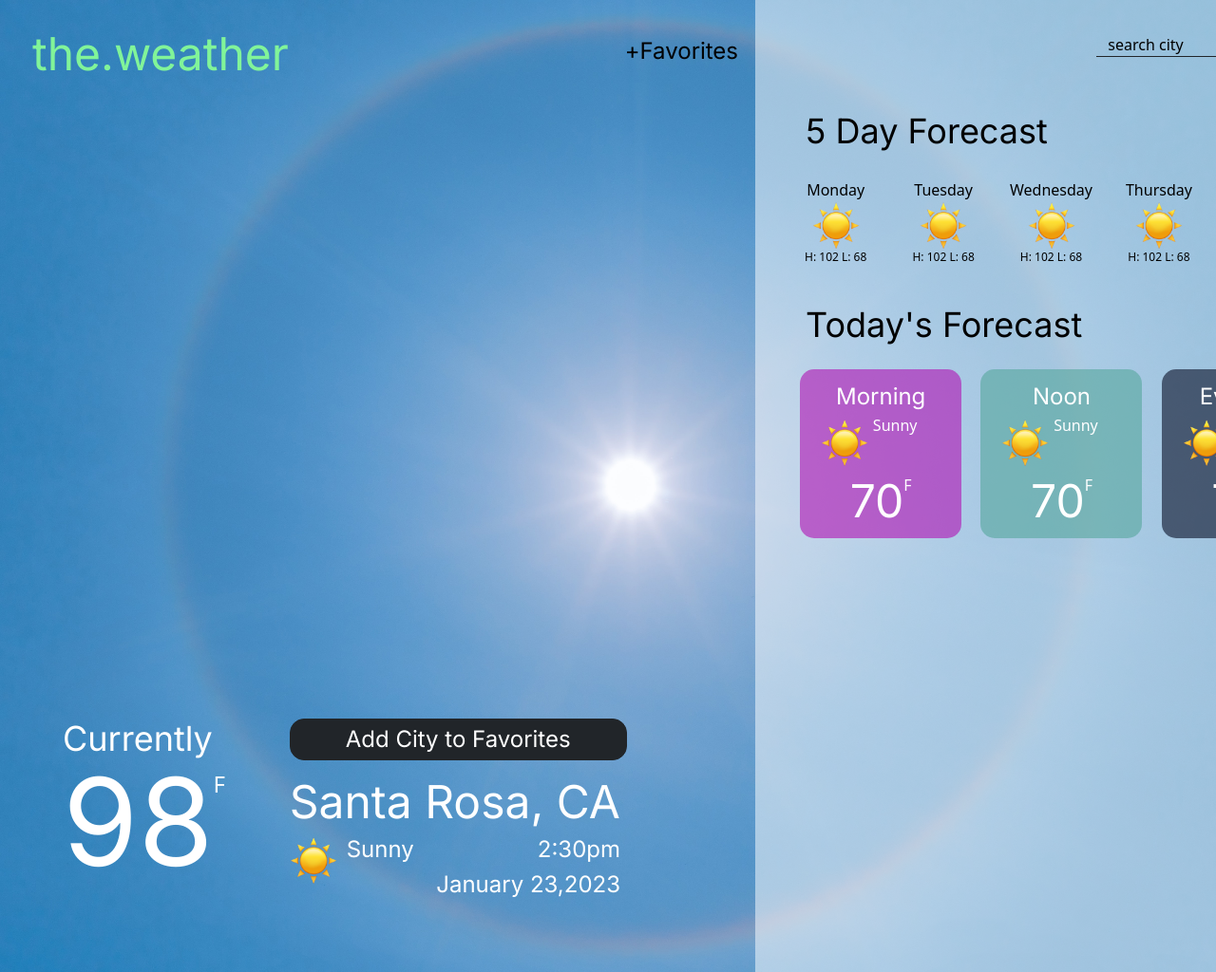
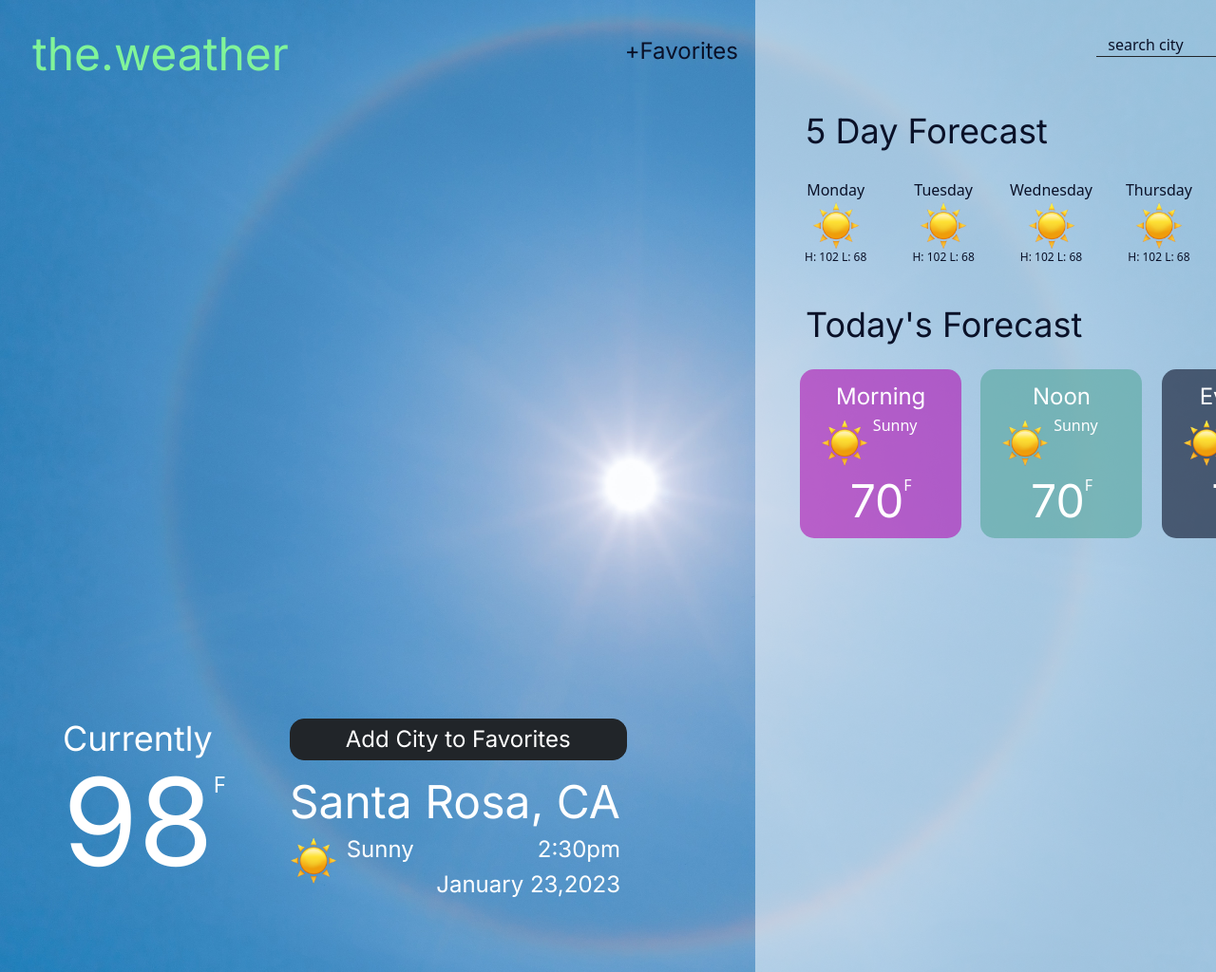
Before and after one commit to mannamar/The.Weather, a plain HTML site: page index.html in a window 1280 px wide. Shown: the top 1024 px of the page at 95% size. Drawn offline with nearby package versions, Linux system fonts and the light colour scheme; no server answers.

Commit message:
Switched text from black to very dark blue

```diff
--- a/css/style.css
+++ b/css/style.css
@@ -56,7 +56,7 @@ p {
 }
 
 .favText {
-    color: black;
+    color: #0A1128;
 }
 
 
@@ -130,7 +130,7 @@ p {
 }
 
 #searchBar::placeholder {
-    color: black;
+    color: #0A1128;
     opacity: 1; /* Firefox */
 }
 
@@ -143,7 +143,7 @@ p {
 /* 5-Day Forecast */
 
 #fiveDayTitle {
-    color: black;
+    color: #0A1128;
     padding-left: 41px;
     padding-top: 57px;
 }
@@ -158,7 +158,7 @@ p {
 }
 
 .fiveDayNames {
-    color: black;
+    color: #0A1128;
     margin-bottom: 0;
 }
 
@@ -168,14 +168,14 @@ p {
 
 .highLowTemps {
     font-size: 12px;
-    color: black;
+    color: #0A1128;
 }
 
 
 /* Today's Forecast */
 
 #todayTitle {
-    color: black;
+    color: #0A1128;
     padding-left: 41px;
     padding-top: 25px;
 }
```
